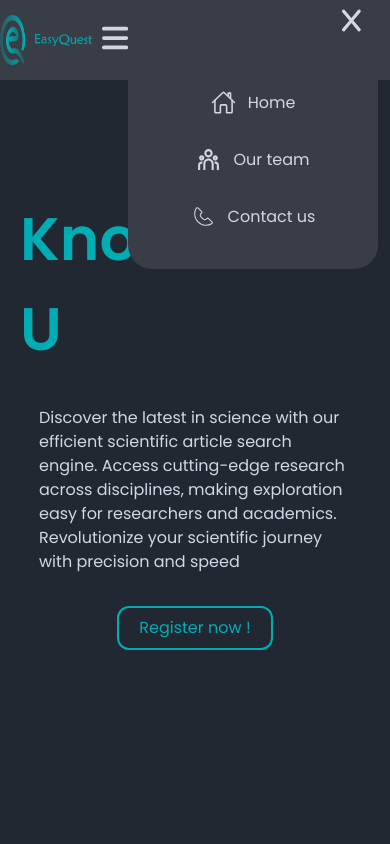
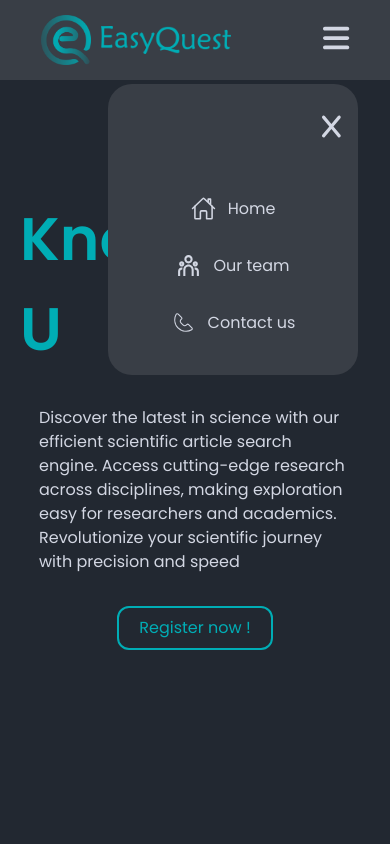
Before and after one commit to MahrazAbdelrahmen/easyques-copy, a React (Create React App) app in the folder my-app/: page / in a window 390 px wide. Both pictures are taken after a click on the button 335 px from the left and 40 px from the top of the page. Shown: the top 844 px of the page. Built offline with nearby package versions, Linux system fonts and the light colour scheme; what @react-pdf/renderer would draw is missing.

Commit message:
update navbar landing

```diff
--- a/my-app/src/Components/Navbar_landing.js
+++ b/my-app/src/Components/Navbar_landing.js
@@ -1,5 +1,6 @@
 import React, { useState, useEffect } from "react";
 import "../Styles/Navbar.css";
+import { NavLink } from "react-router-dom";
 import { CiPhone } from "react-icons/ci";
 import { Link, useLocation } from "react-router-dom";
 import { Link as ScrollLink, animateScroll as scroll } from "react-scroll";
@@ -53,18 +54,16 @@ function Navbar_landing(params) {
     };
   }, []);
 
-
   return (
-
     <div className="flex  w-screen items-center justify-around h-20 bg-grey">
-      <div className="logo-igl flex items-center content-center">
-      <Link to="./">
-        <img className="logo-easy h-12" src="./Assets/logo.png" alt="" />
-      </Link>
-      <Link to="./">
-        <img className="logo-nom ml-2" src="./Assets/nom.png" alt="" />
-      </Link>
-    </div>
+      <div className="logo-igl flex   items-center content-center">
+        <NavLink to="/">
+          <img className="logo-easy  h-12" src="./Assets/logo.png" alt="" />
+        </NavLink>
+        <NavLink to="/">
+          <img className="logo-nom ml-2" src="./Assets/nom.png" alt="" />
+        </NavLink>
+      </div>
 
       <div className=" hidden md:flex  justify-between items-center object-none object-center ml-8 ">
         <ul className="flex gap-5">
@@ -80,7 +79,6 @@ function Navbar_landing(params) {
               Home
             </ScrollLink>
           </li>
-
           <li className="cursor-pointer hover:text-blue hover:underline">
             <ScrollLink
               to="team"
@@ -119,7 +117,7 @@ function Navbar_landing(params) {
       </div>
 
       {respoListVisible && (
-        <div className="respo-listL  grid justify-items-end content-center gap-5 mt-3 ">
+        <div className=" absolute grid right-5 top-2 justify-items-end content-center gap-5 mt-3 ">
           <div className=" rounded-3xl h-[200px] mt-16  grid mr-3 content-start gap-0 justify-items-center w-[250px] ">
             <ul className=" bg-grey grid gap-8  rounded-3xl pb-10  mr-8  content-start  justify-items-center w-[250px] ">
               <button href="" onClick={respoOff} className="icon-x">
@@ -127,7 +125,7 @@ function Navbar_landing(params) {
               </button>
               <li className="cursor-pointer hover:text-blue hover:underline">
                 <ScrollLink
-                  to="home"
+                  to="home_land"
                   smooth={true}
                   duration={500}
                   className="flex items-center gap-3"
@@ -138,7 +136,7 @@ function Navbar_landing(params) {
               </li>
               <li className="cursor-pointer hover:text-blue hover:underline">
                 <ScrollLink
-                  to="profile"
+                  to="team"
                   smooth={true}
                   duration={500}
                   className="flex items-center gap-3"
@@ -148,7 +146,7 @@ function Navbar_landing(params) {
               </li>
               <li className="cursor-pointer hover:text-blue hover:underline">
                 <ScrollLink
-                  to="favorites"
+                  to="contact"
                   smooth={true}
                   duration={500}
                   className="flex items-center gap-3"
```
Also changed, not shown: 1 other file (tests, documents, lock files or other folders).
